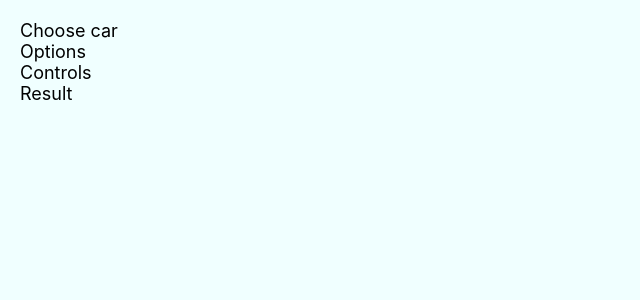
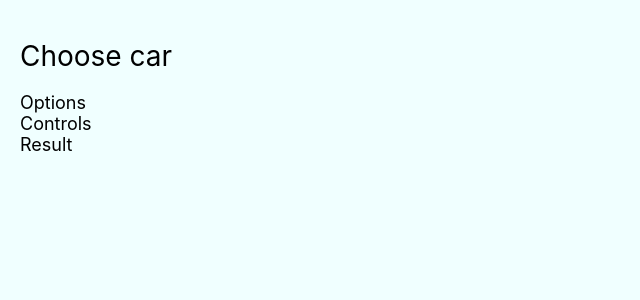
Before and after one commit to kochetkoff/itr_wizard_react, a React (Create React App) app: page / in a window 1280 px wide. Shown: the top 300 px of the page, without its empty margins (0-640 px from the left). Built offline with nearby package versions, Linux system fonts and the light colour scheme.

Commit message:
data pages added, title output through props, Title transformed into func component

```diff
--- a/src/components/App/App.js
+++ b/src/components/App/App.js
@@ -8,10 +8,23 @@ import Result from '../Result';
 
 
 class App extends Component {
+
+  constructor(props) {
+    super(props);
+
+    this.state = {
+      brand: '',
+      model: '',
+      gearbox: '',
+      color: '',
+      pageId: 1
+    };
+  }
+
   render() {
     return (
         <div className="App">
-          <Title />
+          <Title pageId={this.state.pageId}/>
           <Options />
           <Controls />
           <Result />
--- a/src/components/Title/Title.css
+++ b/src/components/Title/Title.css
@@ -0,0 +1,4 @@
+.Title {
+    font-size: 28px;
+    font-weight: normal;
+}
--- a/src/components/Title/Title.js
+++ b/src/components/Title/Title.js
@@ -1,14 +1,17 @@
-import React, {Component} from 'react';
+import React from 'react';
 import './Title.css';
+import pages from '../../data/pages';
 
-class Title extends Component {
-  render() {
-    return (
-        <div className="Title">
-          Choose car
-        </div>
-    );
-  }
-}
+
+const Title = function ({pageId = 1}) {
+
+  const title = pages[pageId] ? pages[pageId].title : pages[1].title;
+
+  return (
+      <h1 className="Title">
+        {title}
+      </h1>
+  );
+};
 
 export default Title;
--- /dev/null
+++ b/src/data/pages.js
@@ -0,0 +1,19 @@
+const pages = {
+  1: {
+    title: 'Choose car'
+  },
+  2: {
+    title: 'Choose model'
+  },
+  3: {
+    title: 'Choose gearbox type'
+  },
+  4: {
+    title: 'Choose color'
+  },
+  5: {
+    title: 'Your choice: '
+  }
+};
+
+export default pages;
```
Also changed, not shown: src/data/cars.js (added, +12 -0 lines).
